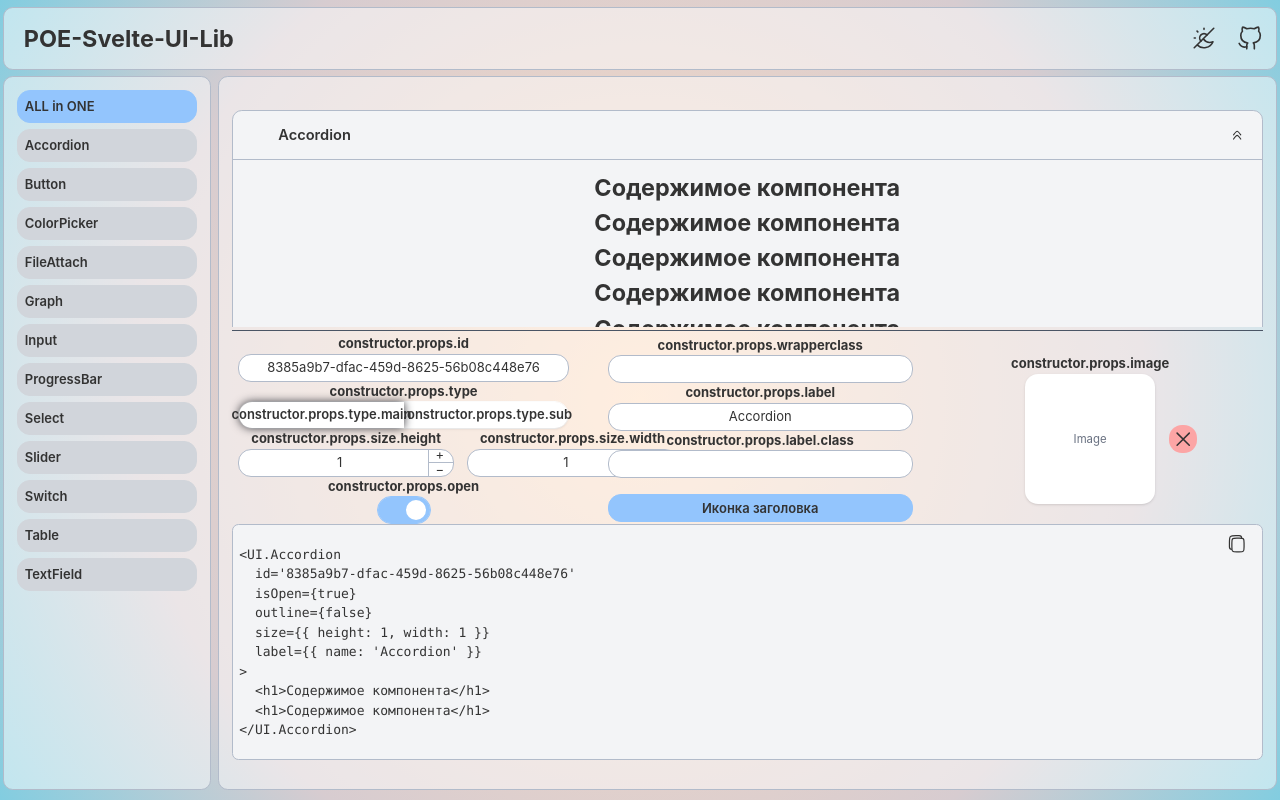
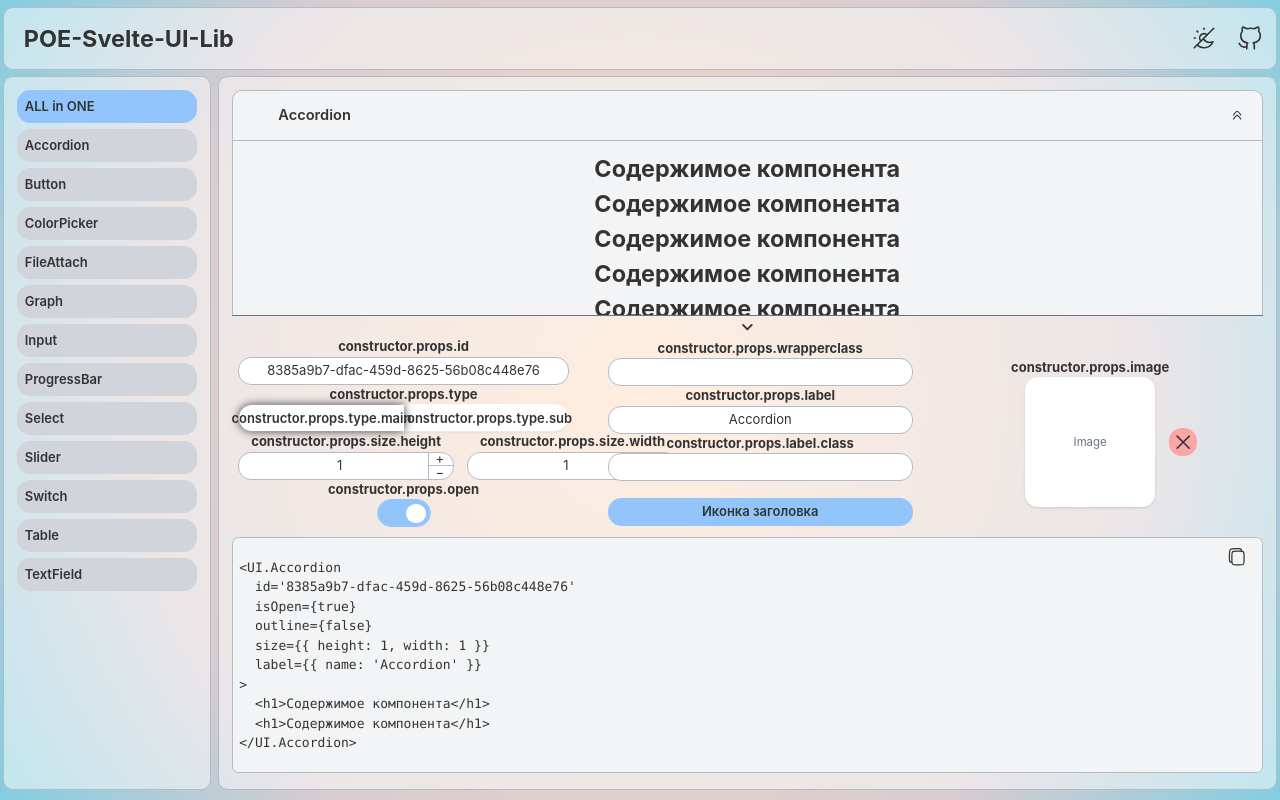
Before and after one commit to Oleg-Perevyshin/ElementsUI, a SvelteKit app: page /components/accordion in a window 1280 px wide. Built offline with nearby package versions, Linux system fonts and the light colour scheme.

Commit message:
[deploy]

```diff
--- a/src/routes/components/accordion/+page.svelte
+++ b/src/routes/components/accordion/+page.svelte
@@ -4,6 +4,7 @@
   import Button from '$lib/Button/Button.svelte'
   import CopyButton from '$lib/libIcons/CopyButton.svelte'
   import type { IAccordionProps, Position, UIComponent } from '$lib/types'
+  import { fade, fly, slide } from 'svelte/transition'
   import { formatObjectToString } from '../../common'
 
   let accordionComponent: UIComponent = $state({
@@ -34,6 +35,8 @@ ${formatObjectToString(accordionComponent.properties as IAccordionProps)}
   <h1>Содержимое компонента</h1>
 </UI.Accordion>`)
 
+  let isPropsCollapsed = $state(false)
+
   const updateComponent = (updates: Partial<{ position: Partial<Position>; parentId: string; properties: Partial<UIComponent['properties']> }>) => {
     accordionComponent = {
       ...accordionComponent,
@@ -42,8 +45,8 @@ ${formatObjectToString(accordionComponent.properties as IAccordionProps)}
   }
 </script>
 
-<div class="flex h-[calc(100vh-10rem)] flex-col">
-  <div class="flex-1 overflow-y-auto py-6">
+<div class="flex h-[calc(100vh-9rem)] flex-col">
+  <div class="flex-1 overflow-y-auto">
     <Accordion {...accordionComponent.properties as IAccordionProps}>
       <div class="flex flex-col">
         <h1>Содержимое компонента</h1>
@@ -63,7 +66,19 @@ ${formatObjectToString(accordionComponent.properties as IAccordionProps)}
       </div>
     </Accordion>
   </div>
-  <hr class="text-gray-600" />
+  <Button
+    wrapperClass="h-7 border-t border-gray-500"
+    content={{
+      icon: isPropsCollapsed
+        ? '<svg xmlns="http://www.w3.org/2000/svg" width="32" height="32" viewBox="0 0 24 24" transform="rotate(270,0,0)"><path fill="currentColor" d="M12.6 12L8.7 8.1q-.275-.275-.275-.7t.275-.7t.7-.275t.7.275l4.6 4.6q.15.15.213.325t.062.375t-.062.375t-.213.325l-4.6 4.6q-.275.275-.7.275t-.7-.275t-.275-.7t.275-.7z"/></svg>'
+        : '<svg xmlns="http://www.w3.org/2000/svg" width="32" height="32" viewBox="0 0 24 24" transform="rotate(90,0,0)"><path fill="currentColor" d="M12.6 12L8.7 8.1q-.275-.275-.275-.7t.275-.7t.7-.275t.7.275l4.6 4.6q.15.15.213.325t.062.375t-.062.375t-.213.325l-4.6 4.6q-.275.275-.7.275t-.7-.275t-.275-.7t.275-.7z"/></svg>',
+    }}
+    onClick={() => {
+      isPropsCollapsed = !isPropsCollapsed
+    }}
+  />
+  {#if !isPropsCollapsed}
+    <div transition:slide={{ duration: 300 }}>
       <div>
         <AccordionProps
           component={accordionComponent as UIComponent & { properties: Partial<IAccordionProps> }}
@@ -71,9 +86,11 @@ ${formatObjectToString(accordionComponent.properties as IAccordionProps)}
           forConstructor={false}
         />
       </div>
-  <div class="relative">
+      <div class="relative mt-3">
         <Button wrapperClass="absolute top-3 right-5 w-6" content={{ icon: CopyButton }} onClick={() => navigator.clipboard.writeText(codeText)} />
         <pre class="overflow-x-auto">{codeText}
   </pre>
       </div>
     </div>
+  {/if}
+</div>
```
Lines whose indentation alone changed are shown as unchanged.
